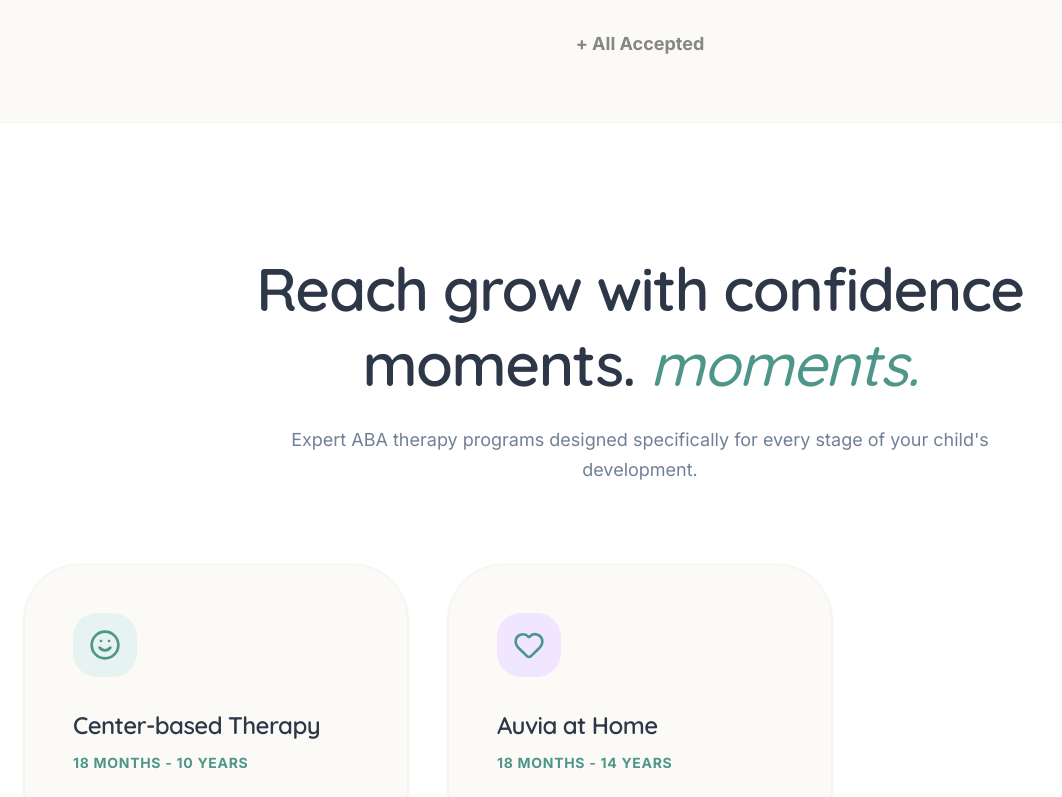
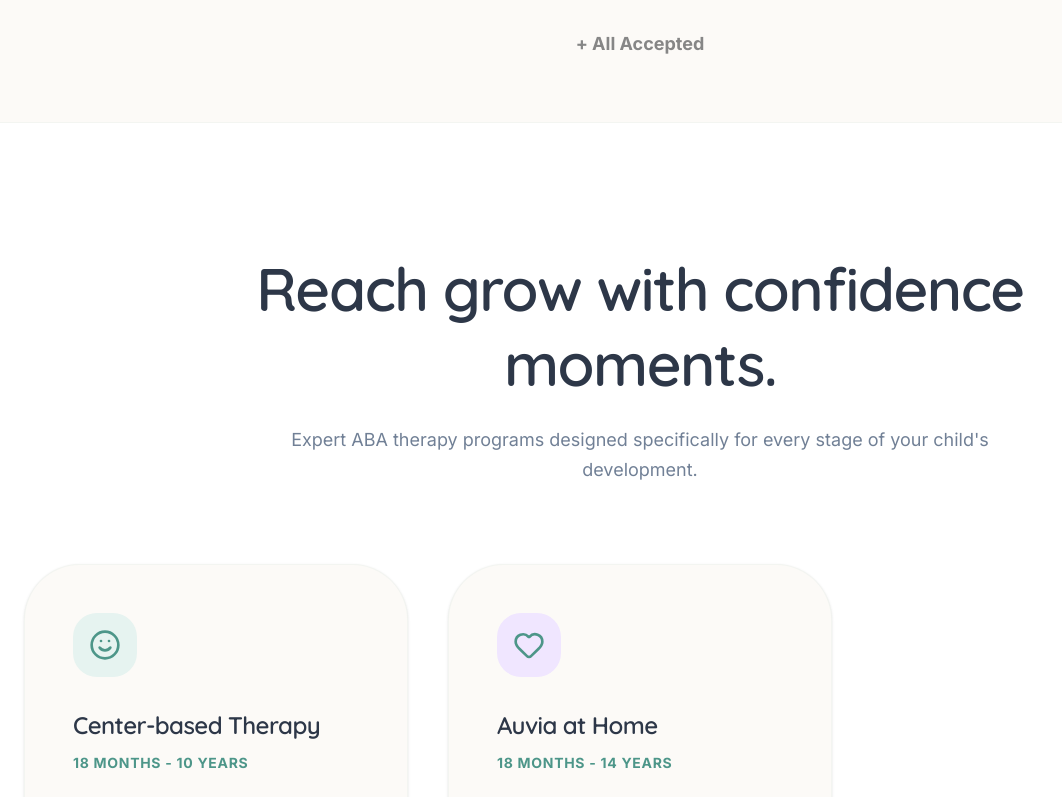
Before and after one commit to shaiksameersameer/auvia-client-project, a React (Vite) app: page / in a window 1280 px wide. Shown: the part 997-1794 px from the top of the page, without its empty margins (0-1062 px from the left). Built offline with nearby package versions, Linux system fonts and the light colour scheme; no server answers; the database is empty.

Commit message:
Final client updates completed

```diff
--- a/src/pages/Home.tsx
+++ b/src/pages/Home.tsx
@@ -201,7 +201,7 @@
           <div className="relative w-full h-full rounded-[60px] lg:rounded-[120px] overflow-hidden border-[8px] lg:border-[16px] border-white shadow-[0_50px_100px_rgba(0,0,0,0.12)]">
             {/* Real professional ABA environment image */}
             <img
-              src={heroImage}
+              src="/images/kids-hero-Therapy.jpg"
               alt="Auvia Behavior Centers Clinical Sanctuary"
               className="w-full h-full object-cover"
             />
@@ -307,7 +307,7 @@
             viewport={{ once: true }}
             className="text-center max-w-3xl mx-auto mb-20"
           >
-            <h2 className="text-section mb-6">Reach grow with confidence moments. <span className="text-brand-teal italic font-medium">moments.</span></h2>
+            <h2 className="text-section mb-6">Reach grow with confidence moments. <span className="text-brand-teal italic font-medium"></span></h2>
             <p className="text-brand-sage text-body-normal leading-relaxed"> Expert ABA therapy programs designed specifically for every stage of your child's development.</p>
           </motion.div>
 
```
Also changed, not shown: 1 other file (tests, documents, lock files or other folders).
